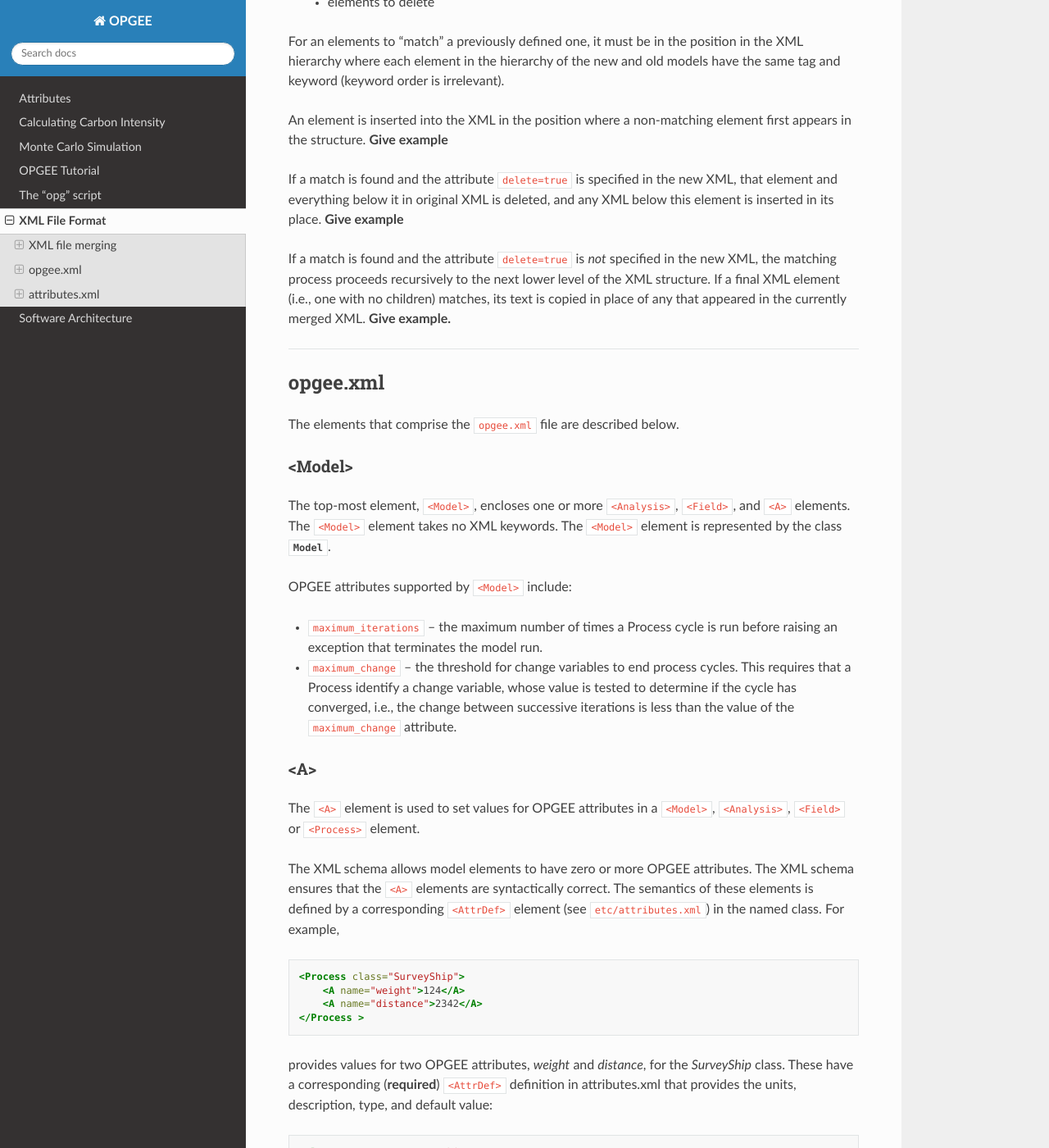
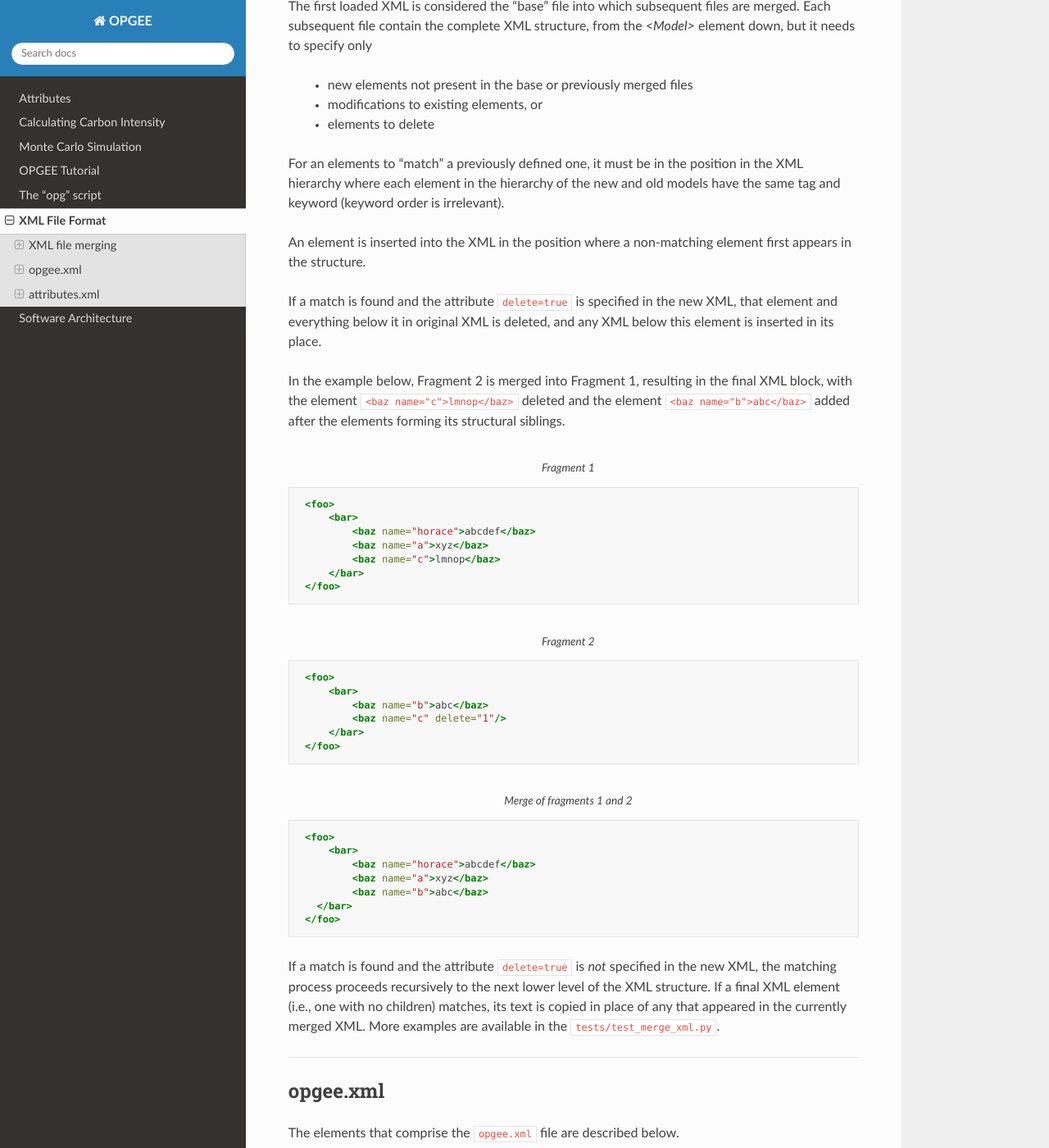
Before and after one commit to msmasnadi/OPGEEv4, a Sphinx documentation site: the page built from docs/source/opgee-xml.rst, in a window 1280 px wide and 1400 px high, scrolled down 782 px. Shown: the whole window at 82% size. Built offline with Sphinx 7.4.7 and the Read the Docs theme 3.1.0, drawn with Linux system fonts in a browser that asks for light colours; pages that are not in the unit, such as notebooks, are missing from menus; some of the changed text lies outside the part shown.

Commit message:
Added documentation

```diff
--- a/docs/source/opgee-xml.rst
+++ b/docs/source/opgee-xml.rst
@@ -1,5 +1,10 @@
 XML File Format
 ====================
+
+.. note:: OPGEE uses the term "attribute" to refer to model variables settable
+          in OPGEE XML files. To avoid ambiguity, the named arguments to XML
+          elements (often called "attributes" in XML descriptions) are here
+          referred to as "keywords".
 
 The `opgee` package includes two built-in XML files:
 
@@ -34,16 +39,52 @@
 and keyword (keyword order is irrelevant).
 
 An element is inserted into the XML in the position where a non-matching element first appears
-in the structure. **Give example**
+in the structure.
 
 If a match is found and the attribute ``delete=true`` is specified in the new XML, that element
 and everything below it in original XML is deleted, and any XML below this element is inserted
-in its place. **Give example**
+in its place.
+
+In the example below, Fragment 2 is merged into Fragment 1, resulting in the final XML block,
+with the element ``<baz name="c">lmnop</baz>`` deleted and the element
+``<baz name="b">abc</baz>`` added after the elements forming its structural siblings.
+
+.. code-block:: xml
+   :caption: Fragment 1
+
+    <foo>
+        <bar>
+            <baz name="horace">abcdef</baz>
+            <baz name="a">xyz</baz>
+            <baz name="c">lmnop</baz>
+        </bar>
+    </foo>
+
+.. code-block:: xml
+   :caption: Fragment 2
+
+    <foo>
+        <bar>
+            <baz name="b">abc</baz>
+            <baz name="c" delete="1"/>
+        </bar>
+    </foo>
+
+.. code-block:: xml
+   :caption: Merge of fragments 1 and 2
+
+    <foo>
+        <bar>
+            <baz name="horace">abcdef</baz>
+            <baz name="a">xyz</baz>
+            <baz name="b">abc</baz>
+      </bar>
+    </foo>
 
 If a match is found and the attribute ``delete=true`` is *not* specified in the new XML, the
 matching process proceeds recursively to the next lower level of the XML structure. If a final
 XML element (i.e., one with no children) matches, its text is copied in place of any that appeared
-in the currently merged XML. **Give example.**
+in the currently merged XML. More examples are available in the ``tests/test_merge_xml.py``.
 
 ---------------------------------------------------------------------------------------------------------
 
```
